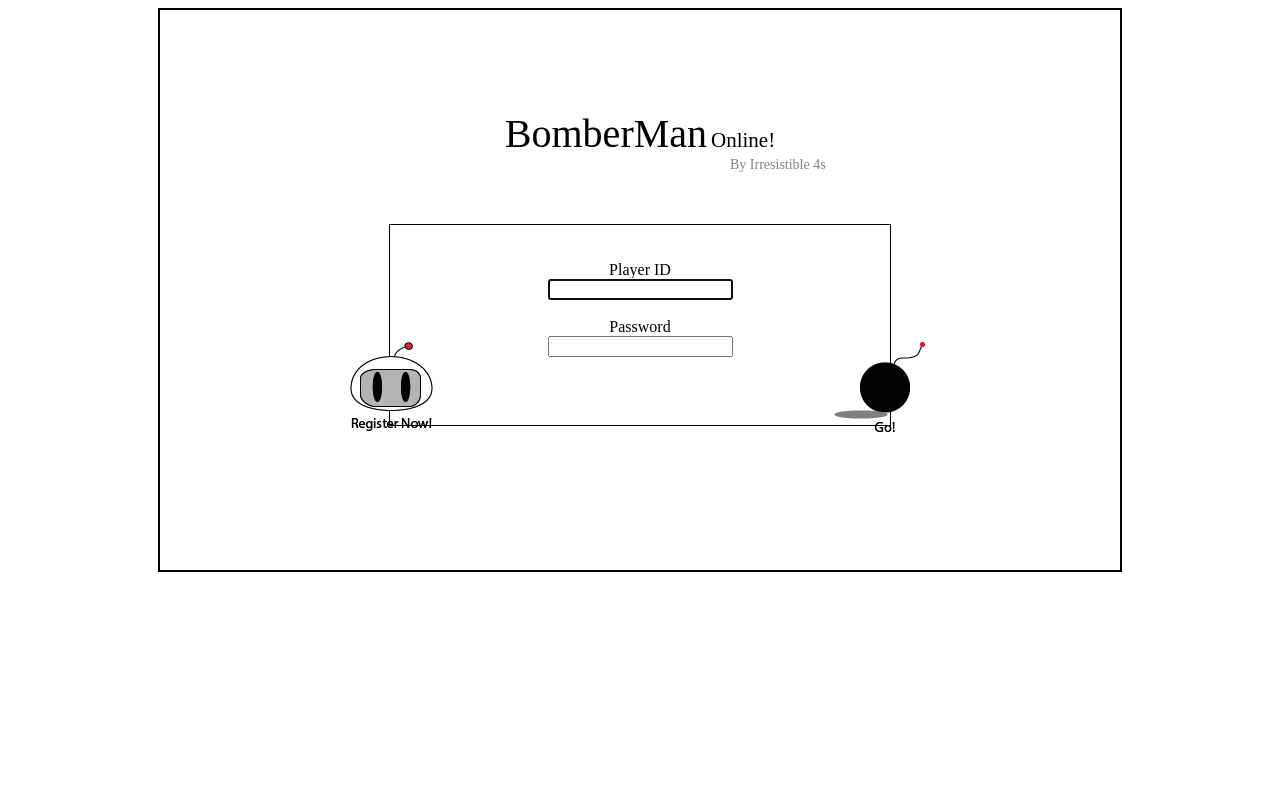
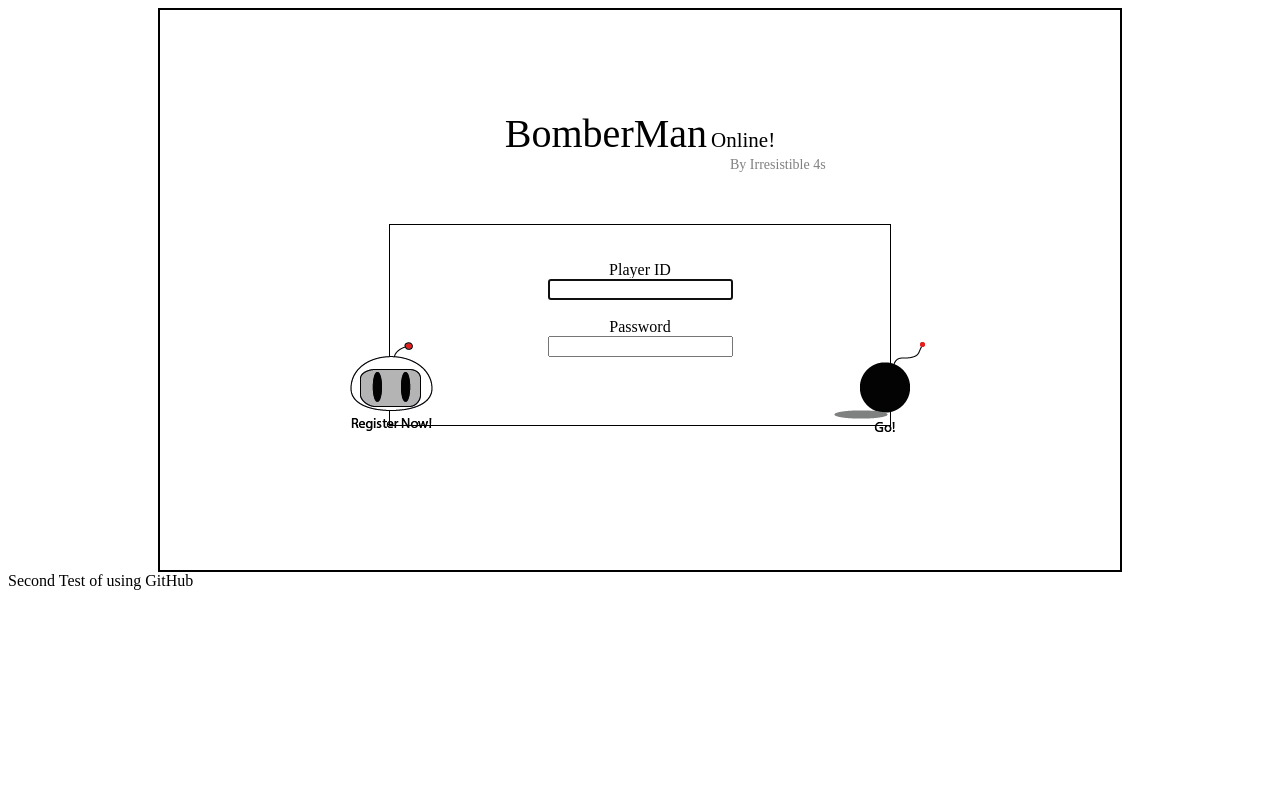
Before and after one commit to killalau/BombermanOnline, a PHP site: page /index.php in a window 1280 px wide. Run offline with PHP 8.4, Linux system fonts and the light colour scheme; data that the repository does not hold is empty.

Commit message:
2nd test of using github

```diff
--- a/index/index.php
+++ b/index/index.php
@@ -68,4 +68,6 @@ if (cookieExist()){
             </div>
         </div>
 
+
+	Second Test of using GitHub
     </body></html>
```
